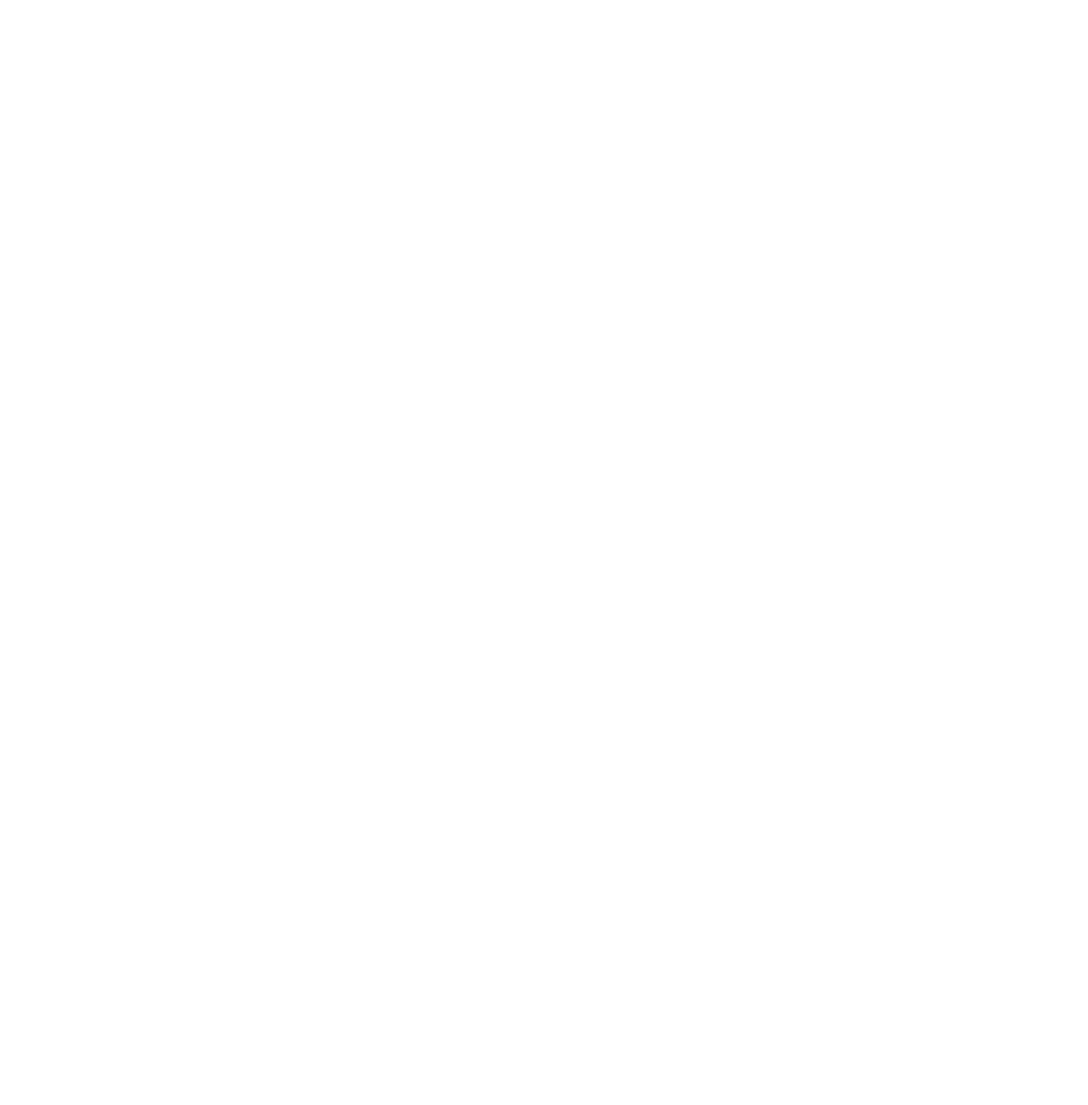
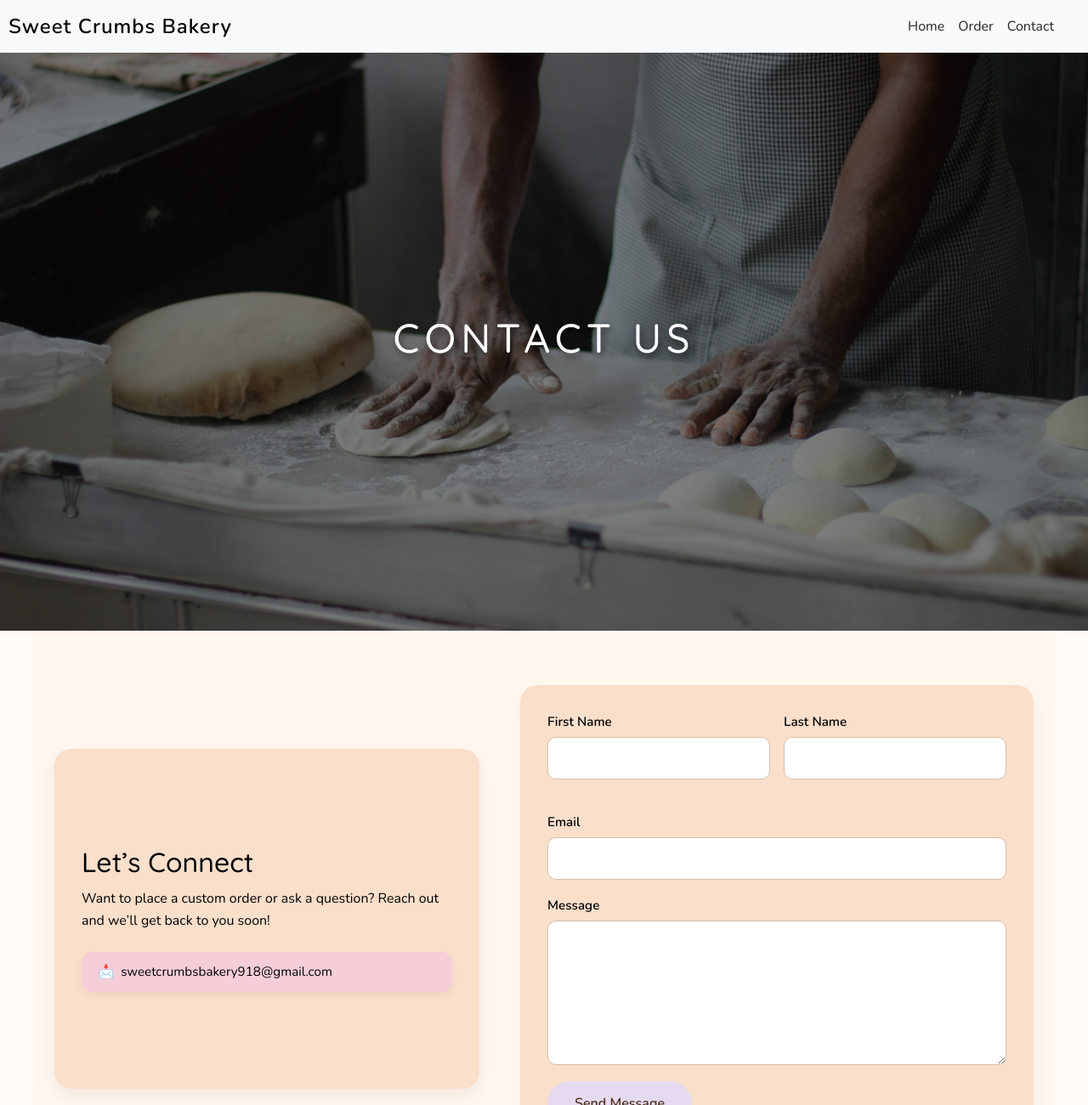
Before and after one commit to iahjos/Bakery, a plain HTML site: page contact.html in a window 1280 px wide. Shown: the top 1300 px of the page at 85% size. Before the commit the page ends 800 px from the top, so only its background shows below. Drawn offline with nearby package versions, Linux system fonts and the light colour scheme.

Commit message:
Added Contact page and updated few things

```diff
--- a/contact.css
+++ b/contact.css
@@ -0,0 +1,254 @@
+  body {
+    margin: 0;
+    padding: 0;
+    display: flex;
+    flex-direction: column;
+    min-height: 100vh;
+    font-family: 'Nunito', sans-serif;
+    background-color: #fffaf5;
+  }
+
+  h1, h2, h3, h4 {
+    font-family: 'Quicksand', sans-serif;
+  }
+
+  /* Navbar */
+  .navbar {
+    padding-left: 10px;
+  }
+
+  .navbar-nav {
+    margin-left: auto;
+  }
+
+  .navbar-brand {
+    font-size: 24px;
+    letter-spacing: 1px;
+    font-weight: bold;
+    color: black !important;
+    text-decoration: none;
+  }
+
+  .navbar-collapse {
+    justify-content: center;
+    flex-direction: column;
+    align-items: center;
+    padding-right: 2rem;
+  }
+
+  .navbar-brand:hover {
+    color: rgb(71, 71, 71) !important;
+  }
+
+  .navbar-nav .nav-link {
+    color: rgb(38, 38, 38) !important;
+    font-size: 16px;
+    transition: color 0.3s ease;
+  }
+
+  .navbar-nav .nav-link:hover {
+    color: black !important;
+  }
+
+  /* Title Section */
+  .hero-image-section {
+    position: relative;
+    min-height: 85vh;
+    background-image: url('baking.jpg');
+    background-size: cover;
+    background-position: center;
+    background-repeat: no-repeat;
+  }
+
+  .hero-overlay {
+    position: absolute;
+    top: 0;
+    left: 0;
+    height: 100%;
+    width: 100%;
+    background: rgba(0, 0, 0, 0.5);
+    display: flex;
+    align-items: center;
+    justify-content: center;
+  }
+
+  .hero-title {
+    color: #fff;
+    font-size: 3rem;
+    letter-spacing: 6px;
+    text-transform: uppercase;
+    text-align: center;
+    text-shadow: 2px 4px 8px rgba(0, 0, 0, 0.6);
+  }
+
+  /* Contact Section */
+  .contact-wrapper {
+    display: flex;
+    flex-wrap: wrap;
+    justify-content: center;
+    gap: 3rem;
+    padding: 4rem 1.5rem;
+    background-color: #FADFCB;
+    max-width: 1200px;
+    margin: 0 auto;
+  }
+
+  /* Left Info Card */
+  .contact-wrapper {
+    display: flex;
+    flex-wrap: wrap;
+    justify-content: center;
+    gap: 3rem;
+    padding: 4rem 1.5rem;
+    background-color: #FFF8F0; /* Creamy White */
+    max-width: 1200px;
+    margin: 0 auto;
+  }
+
+  /* Left Info Card */
+  .contact-left-wrapper {
+    flex: 1;
+    min-width: 280px;
+    max-width: 500px;
+    background-color: #FADFCB; /* Peach Puff */
+    border-radius: 20px;
+    padding: 2rem;
+    box-shadow: 0 8px 20px rgba(191, 166, 160, 0.2); /* Iced Mocha tint */
+    display: flex;
+    flex-direction: column;
+    justify-content: center;
+    min-height: 400px;
+    align-self: center;
+  }
+
+  .contact-left h2 {
+    font-family: 'Quicksand', sans-serif;
+    font-size: 2rem;
+    margin-bottom: 0.75rem;
+    color: black;
+  }
+
+  .contact-left p {
+    font-size: 1rem;
+    line-height: 1.6;
+    color: black;
+    margin-bottom: 1.5rem;
+  }
+
+  .email-box {
+    display: flex;
+    align-items: center;
+    background-color: #F6CED8; /* Rosewater */
+    padding: 0.75rem 1.2rem;
+    border-radius: 12px;
+    font-weight: 500;
+    font-size: 0.95rem;
+    color: black;
+    box-shadow: 0 4px 10px rgba(0, 0, 0, 0.05);
+  }
+
+  .email-box a {
+    color: black;
+    text-decoration: none;
+    margin-left: 0.5rem;
+  }
+
+  /* Right Contact Form */
+  .contact-form {
+    flex: 1;
+    min-width: 280px;
+    max-width: 800px;
+    background-color: #FADFCB; /* Peach Puff */
+    border-radius: 20px;
+    padding: 2rem;
+    box-shadow: 0 8px 20px rgba(191, 166, 160, 0.15);
+    display: flex;
+    flex-direction: column;
+  }
+
+  .form-row {
+    display: flex;
+    flex-wrap: wrap;
+    gap: 1rem;
+    margin-bottom: 1.2rem;
+  }
+
+  .form-group {
+    flex: 1;
+    display: flex;
+    flex-direction: column;
+    margin-bottom: 1.2rem;
+  }
+
+  .form-group label {
+    font-size: 0.95rem;
+    font-weight: 600;
+    margin-bottom: 0.4rem;
+    color: black;
+  }
+
+  .form-group input,
+  .form-group textarea {
+    padding: 0.75rem 1rem;
+    font-size: 1rem;
+    border-radius: 10px;
+    border: 1px solid #D8BFAA; /* Toffee Beige */
+    background-color: #fff;
+    color: #5c4036;
+    transition: border 0.3s ease;
+  }
+
+  .form-group input:focus,
+  .form-group textarea:focus {
+    border-color: #FADADD; /* Lush Pink */
+    outline: none;
+  }
+
+  textarea {
+    resize: vertical;
+  }
+
+  button[type="submit"] {
+    background-color: #E6DAF0; /* Lavender Mist */
+    color: #4b2e19;
+    border: none;
+    padding: 0.85rem 2rem;
+    border-radius: 30px;
+    font-size: 1rem;
+    font-weight: 600;
+    cursor: pointer;
+    align-self: flex-start;
+    transition: background-color 0.3s ease;
+  }
+
+  button[type="submit"]:hover {
+    background-color: #FADADD; /* Lush Pink */
+  }
+
+  /* Mobile Responsive */
+  @media (max-width: 768px) {
+    .contact-wrapper {
+      flex-direction: column;
+      align-items: stretch;
+      padding: 3rem 1rem;
+    }
+
+    .contact-left-wrapper,
+    .contact-form {
+      max-width: 100%;
+    }
+  }
+
+  /* Footer */
+  footer {
+    background-color: #2e1f15;
+    color: #fffaf0;
+    text-align: center;
+    padding: 20px;
+    min-height: 15vh;
+    display: flex;
+    align-items: center;
+    justify-content: center;
+    font-size: 1rem;
+    font-weight: 400;
+  }
--- a/contact.html
+++ b/contact.html
@@ -0,0 +1,80 @@
+<!DOCTYPE html>
+<html lang="en">
+<head>
+  <meta charset="UTF-8" />
+  <meta name="viewport" content="width=device-width, initial-scale=1.0" />
+  <title>Contact | Sweet Crumbs Bakery</title>
+  <link rel="stylesheet" href="https://cdn.jsdelivr.net/npm/bootstrap@5.1.3/dist/css/bootstrap.min.css" />
+  <link href="https://fonts.googleapis.com/css2?family=Nunito:wght@400;600&family=Quicksand:wght@500;700&display=swap" rel="stylesheet" />
+  <link rel="stylesheet" href="contact.css" />
+</head>
+
+<body>
+  <header>
+    <nav class="navbar navbar-expand-lg navbar-light bg-light">
+      <a class="navbar-brand" href="index.html">Sweet Crumbs Bakery</a>
+      <button class="navbar-toggler" type="button" data-bs-toggle="collapse" data-bs-target="#navbarNav">
+        <span class="navbar-toggler-icon"></span>
+      </button>
+      <div class="collapse navbar-collapse" id="navbarNav">
+        <ul class="navbar-nav ms-auto">
+          <li class="nav-item"><a class="nav-link" href="index.html">Home</a></li>
+          <li class="nav-item"><a class="nav-link" href="order.html">Order</a></li>
+          <li class="nav-item active"><a class="nav-link" href="contact.html">Contact</a></li>
+        </ul>
+      </div>
+    </nav>
+  </header>
+
+  <main>
+    <section class="hero-image-section">
+      <div class="hero-overlay">
+        <h1 class="hero-title">Contact Us</h1>
+      </div>
+    </section>
+
+    <div class="contact-wrapper">
+      <div class="contact-left-wrapper">
+        <div class="contact-left">
+          <h2>Let’s Connect</h2>
+          <p>Want to place a custom order or ask a question? Reach out and we’ll get back to you soon!</p>
+          <div class="email-box">
+            <span>📩</span> <a href="mailto:sweetcrumbsbakery918@gmail.com">sweetcrumbsbakery918@gmail.com</a>
+          </div>
+        </div>
+      </div>
+
+      <form class="contact-form" action="/api/contact" method="POST">
+        <div class="form-row">
+          <div class="form-group">
+            <label for="first-name">First Name</label>
+            <input type="text" id="first-name" name="firstName" required />
+          </div>
+          <div class="form-group">
+            <label for="last-name">Last Name</label>
+            <input type="text" id="last-name" name="lastName" required />
+          </div>
+        </div>
+
+        <div class="form-group">
+          <label for="email">Email</label>
+          <input type="email" id="email" name="email" required />
+        </div>
+
+        <div class="form-group">
+          <label for="message">Message</label>
+          <textarea id="message" name="message" rows="6" required></textarea>
+        </div>
+
+        <button type="submit">Send Message</button>
+      </form>
+    </div>
+  </main>
+
+  <footer>
+    <p>&copy; 2025 Sweet Crumbs Bakery</p>
+  </footer>
+
+  <script src="https://cdn.jsdelivr.net/npm/bootstrap@5.1.3/dist/js/bootstrap.bundle.min.js"></script>
+</body>
+</html>
--- a/order.css
+++ b/order.css
@@ -112,7 +112,7 @@ h1, h2, h3, h4 {
 
 /* Order Section */
 .order-section {
-    background-color: #fffaf5;
+    background-color: #FFF8F0;
     padding: 80px 20px;
     text-align: center;
 }
```
Also changed, not shown: index.css (+26 -0 lines), index.html (+27 -0 lines), baking.jpg (added), 1 other file.
